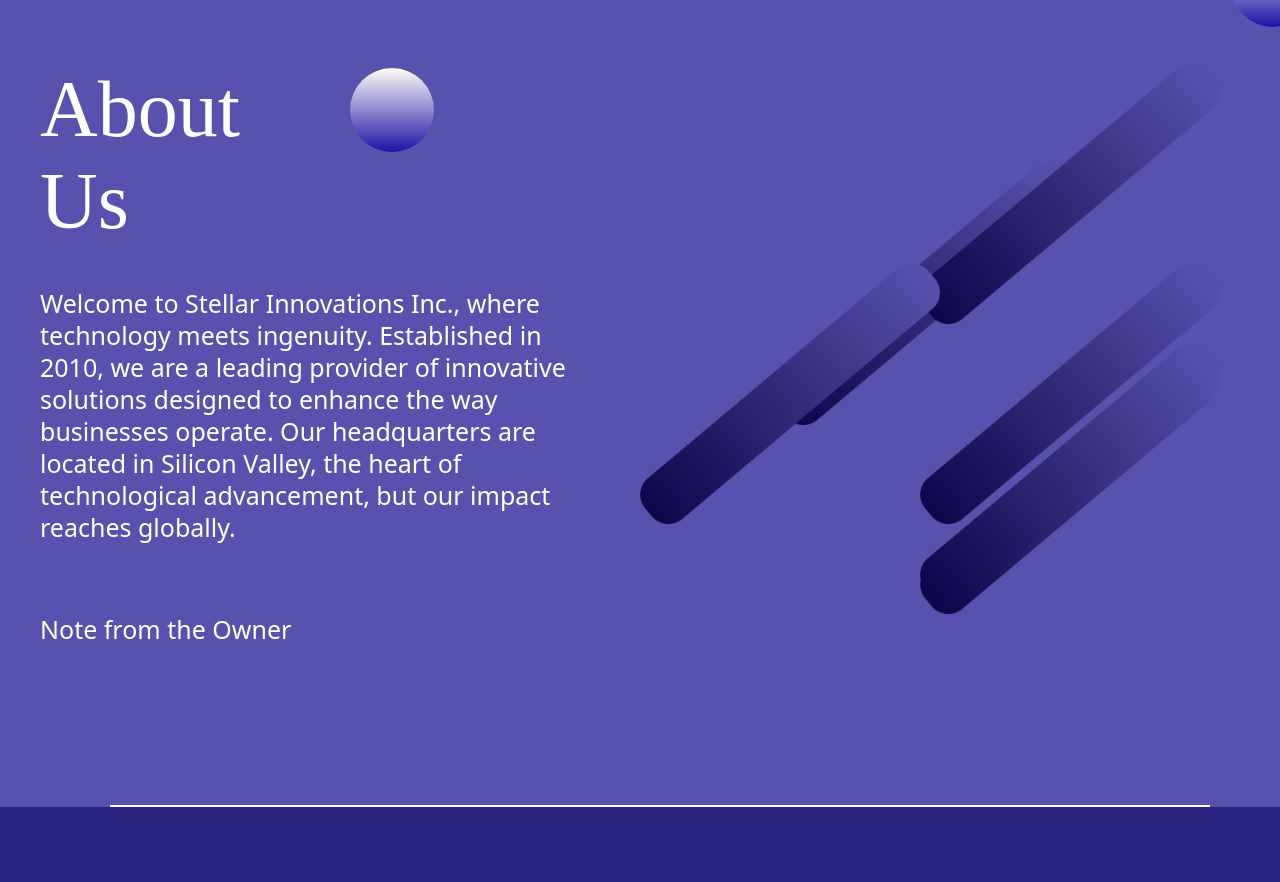
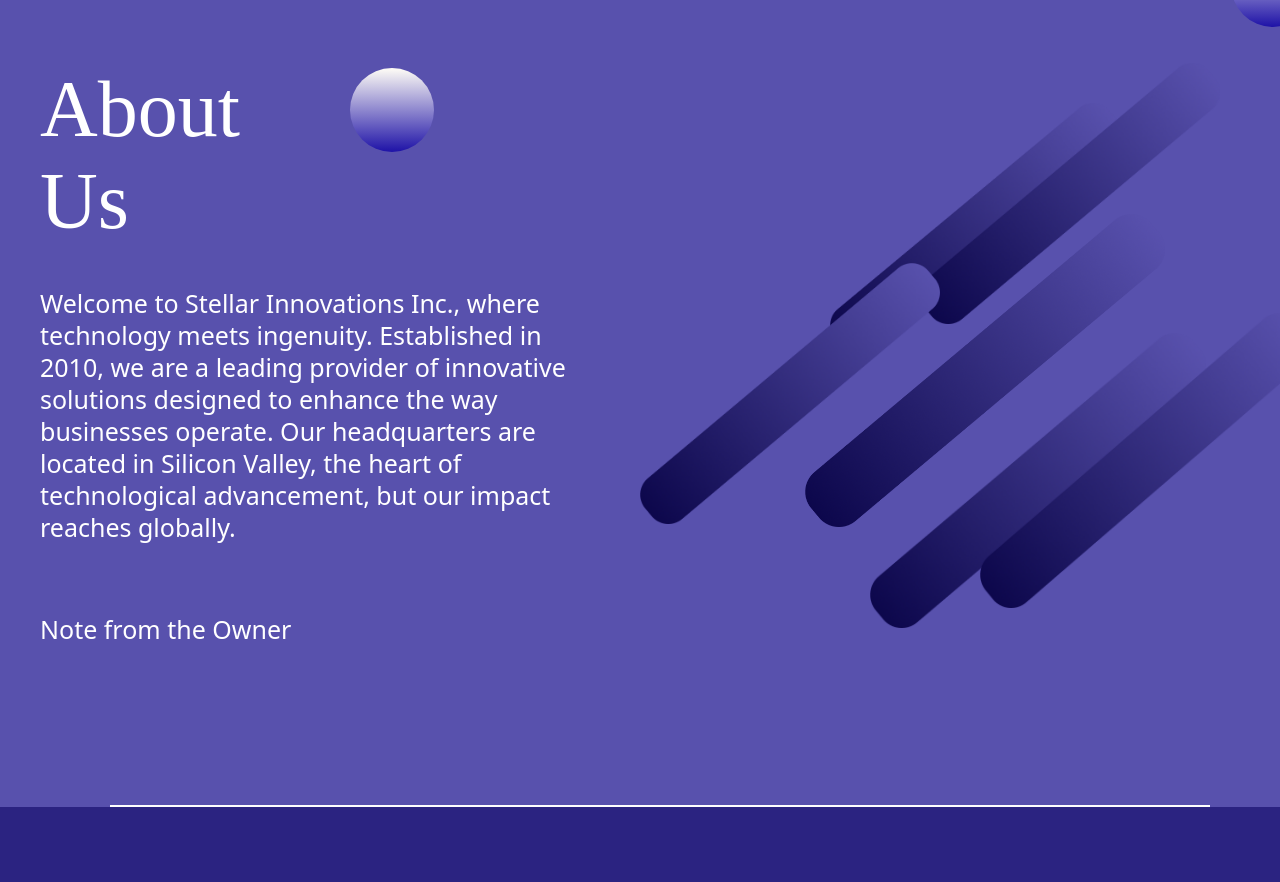
Before and after one commit to Jenisys-in/Jenisys, a React (Vite) app: page / in a window 1280 px wide. Shown: the part 2328-3210 px from the top of the page. Built offline with nearby package versions, Linux system fonts and the light colour scheme; the HTML template or start-up script is replaced by a standard one; a web font is replaced by a local one.

Commit message:
About us fixed

```diff
--- a/src/components/Homepage.jsx
+++ b/src/components/Homepage.jsx
@@ -218,7 +218,7 @@
               <img
                 loading="lazy"
                 src="img/about.png"
-                className="  mt-[200px] absolute top-[110px] right-[120px] w-[300px] rounded-l-lg "
+                className="  -mt-[40px] absolute top-[100px] left-[830px] w-[290px] h-[250px] rounded-l-lg "
                 alt="Rectangle"
               />
             </div>
@@ -226,7 +226,7 @@
               <img
                 loading="lazy"
                 src="img/about.png"
-                className="  mt-[200px] absolute top-[20px] right-[120px] w-[300px] rounded-l-lg "
+                className="  mt-[181px] absolute -top-[10px] left-[805px]  w-[360px] h-[313px] rounded-l-lg "
                 alt="Rectangle"
               />
             </div>
@@ -234,7 +234,7 @@
               <img
                 loading="lazy"
                 src="img/about.png"
-                className="  mt-[120px] absolute top-[1px] left-[775px]  w-[300px] rounded-l-lg "
+                className=" mt-[280px] absolute top-[10px] left-[870px] w-[336px] h-[295px] rounded-l-lg "
                 alt="Rectangle"
               />
             </div>
@@ -242,7 +242,7 @@
               <img
                 loading="lazy"
                 src="img/about.png"
-                className=" w-[200px]  absolute top-[300px] right-[120px] w-[300px] rounded-l-lg "
+                className="  mt-[250px] absolute top-[20px] left-[980px] w-[330px] h-[295px] rounded-l-lg "
                 alt="Rectangle"
               />
             </div>
```
